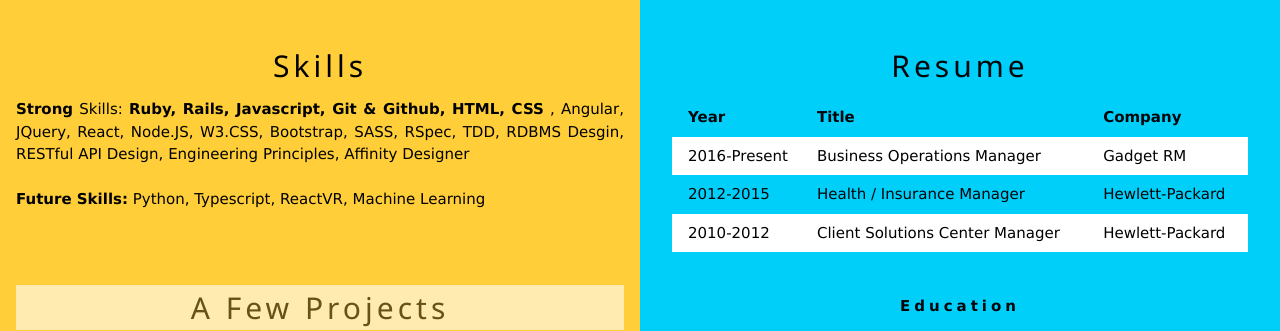
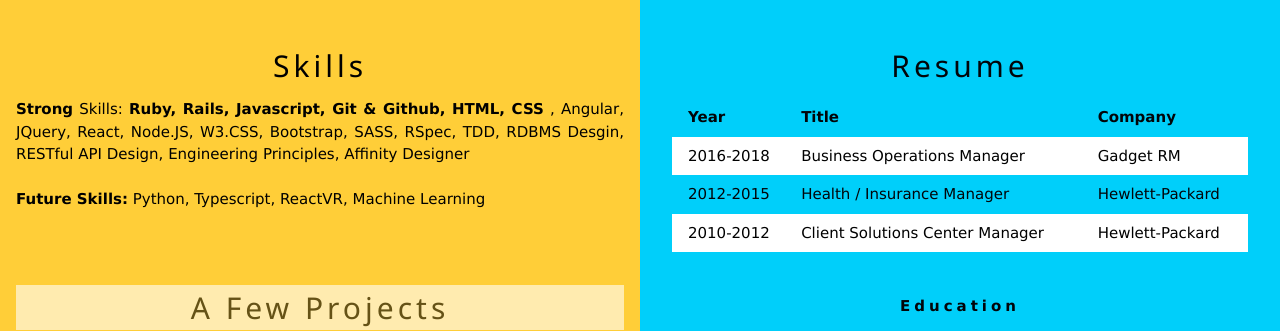
Before and after one commit to tyrantdavis/tyrantdavis.github.io, a Jekyll site: the page built from index.html, in a window 1280 px wide. Shown: the part 731-1062 px from the top of the page. Built offline with Jekyll 4.4.1, drawn with Linux system fonts in a browser that asks for light colours; nearby versions of some CDN libraries; the list of posts is cut into pages by our own code.

Commit message:
Update index.html

```diff
--- a/index.html
+++ b/index.html
@@ -110,7 +110,7 @@
 
           <tr class="w3-white w3-mobile">
 
-            <td class="w3-mobile">2016-Present</td>
+            <td class="w3-mobile">2016-2018</td>
 
             <td class="w3-mobile">Business Operations Manager</td>
 
@@ -170,7 +170,7 @@
       <h1 class="w3-wide post-header w3-text-white w3-opacity-min w3-mobile">Some <a class="w3-xxxlarge" href="http://blog.tyrantdavis.me/">Blog</a> Posts</h1>
       <ul class="w3-ul">
             {% for post in paginator.posts %}
-            <li class="post-teaser w3-round-small w3-leftbar w3-rightbar w3-hover-shadow w3-block w3-border-magenta w3-hover-border-white no-border-bottom w3-padding-16 w3-mobile" style="border-bottom: 0px">
+              <li class="post-teaser w3-round-small w3-leftbar w3-rightbar w3-hover-shadow w3-block w3-border-magenta w3-hover-border-white no-border-bottom w3-padding-16 w3-mobile" style="border-bottom: 0px">
               <header>
                 <h3>
                   <a class="w3-wide post-link w3-mobile" href="{{ post.url | prepend: site.baseurl }}">
```
